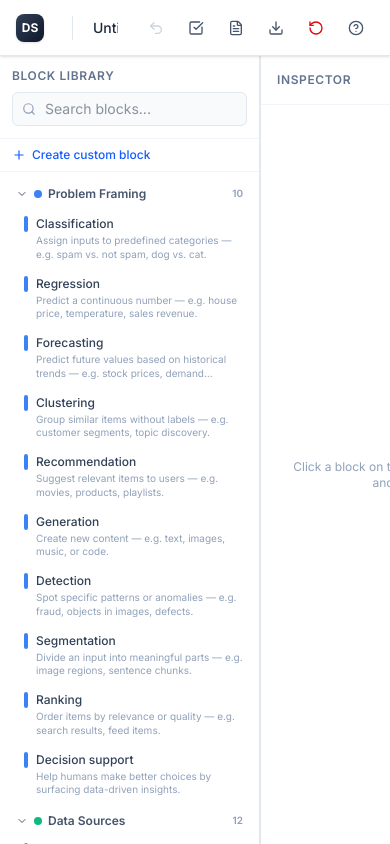
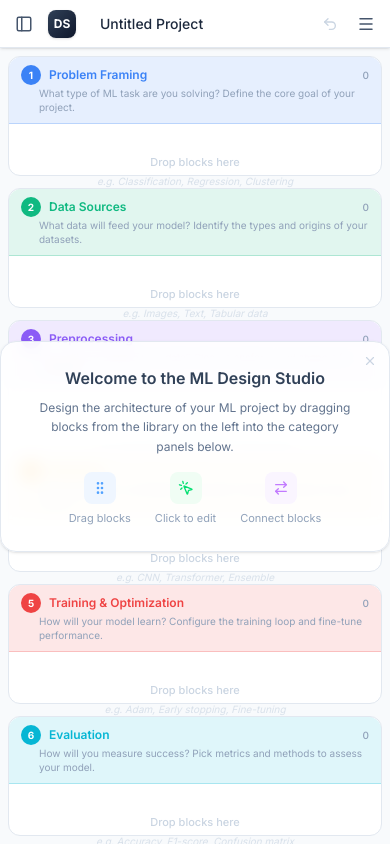
Before and after one commit to ludthor/ml-design-studio, a React (Vite) app: page / in a window 390 px wide. Built offline with nearby package versions, Linux system fonts and the light colour scheme.

Commit message:
Add mobile responsive layout (preserves desktop)

```diff
--- a/src/App.tsx
+++ b/src/App.tsx
@@ -3,6 +3,7 @@ import {
   DndContext,
   DragOverlay,
   PointerSensor,
+  TouchSensor,
   useSensor,
   useSensors,
   type DragStartEvent,
@@ -18,7 +19,8 @@ function AppInner() {
   const [activeLabel, setActiveLabel] = useState<string | null>(null);
 
   const sensors = useSensors(
-    useSensor(PointerSensor, { activationConstraint: { distance: 5 } })
+    useSensor(PointerSensor, { activationConstraint: { distance: 5 } }),
+    useSensor(TouchSensor, { activationConstraint: { distance: 10 } })
   );
 
   const handleDragStart = (event: DragStartEvent) => {
--- a/src/components/AppShell.tsx
+++ b/src/components/AppShell.tsx
@@ -17,14 +17,46 @@ export default function AppShell() {
       <TopBar />
 
       <div className="flex-1 flex overflow-hidden">
-        <SidebarLibrary />
+        {/* Desktop sidebar — always visible on md+ */}
+        <div className="hidden md:flex">
+          <SidebarLibrary />
+        </div>
+
+        {/* Mobile sidebar overlay */}
+        {state.ui.showMobileSidebar && (
+          <div className="md:hidden fixed inset-0 z-40 flex">
+            <div
+              className="absolute inset-0 bg-black/30"
+              onClick={() => dispatch({ type: 'TOGGLE_UI', key: 'showMobileSidebar', value: false })}
+            />
+            <div className="relative z-10 w-[280px] max-w-[80vw] h-full animate-slide-in-left">
+              <SidebarLibrary />
+            </div>
+          </div>
+        )}
 
         <div className="flex-1 flex flex-col overflow-hidden">
           <CategoryCanvas />
           <ValidationPanel />
         </div>
 
-        <InspectorPanel />
+        {/* Desktop inspector — always visible on lg+ */}
+        <div className="hidden lg:flex">
+          <InspectorPanel />
+        </div>
+
+        {/* Mobile/tablet inspector overlay */}
+        {state.ui.showMobileInspector && state.ui.selectedBlockId && (
+          <div className="lg:hidden fixed inset-0 z-40 flex items-end">
+            <div
+              className="absolute inset-0 bg-black/30"
+              onClick={() => dispatch({ type: 'TOGGLE_UI', key: 'showMobileInspector', value: false })}
+            />
+            <div className="relative z-10 w-full max-h-[70vh] animate-slide-in-bottom">
+              <InspectorPanel mobile />
+            </div>
+          </div>
+        )}
       </div>
 
       {/* Modals */}
--- a/src/components/CategoryCanvas.tsx
+++ b/src/components/CategoryCanvas.tsx
@@ -16,7 +16,7 @@ export default function CategoryCanvas() {
 
   return (
     <div
-      className="flex-1 overflow-auto p-4 bg-slate-50 relative flex flex-col"
+      className="flex-1 overflow-auto p-2 sm:p-4 bg-slate-50 relative flex flex-col"
       id="design-canvas"
       onClick={() => {
         dispatch({ type: 'SELECT_BLOCK', id: null });
@@ -65,7 +65,7 @@ export default function CategoryCanvas() {
         </div>
       )}
 
-      <div className="grid grid-cols-4 grid-rows-2 gap-3 min-w-[900px] flex-1 min-h-0">
+      <div className="grid grid-cols-1 sm:grid-cols-2 lg:grid-cols-4 lg:grid-rows-2 gap-3 flex-1 min-h-0">
         {CATEGORIES.map((cat) => (
           <CategoryPanel key={cat.id} category={cat} />
         ))}
--- a/src/components/CategoryPanel.tsx
+++ b/src/components/CategoryPanel.tsx
@@ -26,7 +26,7 @@ export default function CategoryPanel({ category }: { category: CategoryDef }) {
   return (
     <div
       ref={setNodeRef}
-      className={`flex flex-col rounded-xl border transition-all min-h-[180px] h-full ${
+      className={`flex flex-col rounded-xl border transition-all min-h-[120px] sm:min-h-[150px] lg:min-h-[180px] h-full ${
         isOver
           ? 'border-blue-300 bg-blue-50/50 shadow-inner'
           : 'border-slate-200 bg-white'
--- a/src/components/TopBar.tsx
+++ b/src/components/TopBar.tsx
@@ -6,18 +6,32 @@ import {
   FileText,
   CheckSquare,
   Undo2,
+  PanelLeft,
+  Menu,
+  X,
 } from 'lucide-react';
 import { CATEGORIES } from '../data/categories';
+import { useState } from 'react';
 
 export default function TopBar() {
   const { state, dispatch } = useProject();
   const { project, isDirty, lastSavedAt } = state;
+  const [mobileMenuOpen, setMobileMenuOpen] = useState(false);
 
   return (
-    <header className="h-14 bg-white border-b border-slate-200 flex items-center px-4 gap-3 shrink-0 shadow-sm z-20">
+    <header className="h-12 sm:h-14 bg-white border-b border-slate-200 flex items-center px-2 sm:px-4 gap-2 sm:gap-3 shrink-0 shadow-sm z-20">
+      {/* Mobile: Library toggle */}
+      <button
+        onClick={() => dispatch({ type: 'TOGGLE_UI', key: 'showMobileSidebar', value: !state.ui.showMobileSidebar })}
+        className="md:hidden flex items-center justify-center w-8 h-8 rounded-md text-slate-600 hover:bg-slate-100 cursor-pointer"
+        title="Block Library"
+      >
+        <PanelLeft size={18} />
+      </button>
+
       {/* App title */}
-      <div className="flex items-center gap-2 mr-4">
-        <div className="w-7 h-7 rounded-lg bg-gradient-to-br from-slate-700 to-slate-900 flex items-center justify-center shadow-sm">
+      <div className="flex items-center gap-2 mr-2 sm:mr-4">
+        <div className="w-7 h-7 rounded-lg bg-gradient-to-br from-slate-700 to-slate-900 flex items-center justify-center shadow-sm shrink-0">
           <span className="text-white font-bold text-xs">DS</span>
         </div>
         <div className="hidden lg:flex flex-col leading-tight">
@@ -33,8 +47,8 @@ export default function TopBar() {
         </div>
       </div>
 
-      {/* Divider */}
-      <div className="w-px h-6 bg-slate-200" />
+      {/* Divider — desktop only */}
+      <div className="w-px h-6 bg-slate-200 hidden sm:block" />
 
       {/* Project title — editable */}
       <input
@@ -56,11 +70,13 @@ export default function TopBar() {
         ) : null}
       </span>
 
-      {/* Progress indicator */}
-      <ProgressPill blocks={state.project.blocks} />
+      {/* Progress indicator — hidden on small mobile */}
+      <div className="hidden sm:block">
+        <ProgressPill blocks={state.project.blocks} />
+      </div>
 
-      {/* Actions */}
-      <div className="flex items-center gap-1">
+      {/* Desktop actions */}
+      <div className="hidden sm:flex items-center gap-1">
         <ToolbarBtn
           icon={<Undo2 size={16} />}
           label="Undo"
@@ -94,6 +110,34 @@ export default function TopBar() {
           label="Help"
           onClick={() => dispatch({ type: 'TOGGLE_UI', key: 'showHelp', value: true })}
         />
+      </div>
+
+      {/* Mobile: Undo (always visible) + overflow menu */}
+      <div className="flex sm:hidden items-center gap-0.5">
+        <ToolbarBtn
+          icon={<Undo2 size={16} />}
+          label="Undo"
+          onClick={() => dispatch({ type: 'UNDO' })}
+          disabled={state.undoStack.length === 0}
+        />
+        <div className="relative">
+          <button
+            onClick={() => setMobileMenuOpen(!mobileMenuOpen)}
+            className="flex items-center justify-center w-8 h-8 rounded-md text-slate-600 hover:bg-slate-100 cursor-pointer"
+          >
+            {mobileMenuOpen ? <X size={18} /> : <Menu size={18} />}
+          </button>
+          {mobileMenuOpen && (
+            <div className="absolute right-0 top-full mt-1 bg-white rounded-xl shadow-xl border border-slate-200 py-1 z-50 min-w-[160px] animate-slide-in-bottom">
+              <MobileMenuItem icon={<CheckSquare size={14} />} label="Checks" onClick={() => { dispatch({ type: 'TOGGLE_UI', key: 'showValidation' }); setMobileMenuOpen(false); }} />
+              <MobileMenuItem icon={<FileText size={14} />} label="Summary" onClick={() => { dispatch({ type: 'TOGGLE_UI', key: 'showSummary', value: true }); setMobileMenuOpen(false); }} />
+              <MobileMenuItem icon={<Download size={14} />} label="Export" onClick={() => { dispatch({ type: 'TOGGLE_UI', key: 'showExport', value: true }); setMobileMenuOpen(false); }} />
+              <MobileMenuItem icon={<HelpCircle size={14} />} label="Help" onClick={() => { dispatch({ type: 'TOGGLE_UI', key: 'showHelp', value: true }); setMobileMenuOpen(false); }} />
+              <div className="border-t border-slate-100 my-1" />
+              <MobileMenuItem icon={<RotateCcw size={14} />} label="Reset" onClick={() => { dispatch({ type: 'TOGGLE_UI', key: 'showResetConfirm', value: true }); setMobileMenuOpen(false); }} danger />
+            </div>
+          )}
+        </div>
       </div>
     </header>
   );
@@ -164,3 +208,27 @@ function ProgressPill({ blocks }: { blocks: { category: string }[] }) {
     </div>
   );
 }
+
+function MobileMenuItem({
+  icon,
+  label,
+  onClick,
+  danger,
+}: {
+  icon: React.ReactNode;
+  label: string;
+  onClick: () => void;
+  danger?: boolean;
+}) {
+  return (
+    <button
+      onClick={onClick}
+      className={`flex items-center gap-2.5 w-full px-4 py-2.5 text-xs font-medium cursor-pointer ${
+        danger ? 'text-red-600 hover:bg-red-50' : 'text-slate-600 hover:bg-slate-50'
+      }`}
+    >
+      {icon}
+      {label}
+    </button>
+  );
+}
--- a/src/context/ProjectContext.tsx
+++ b/src/context/ProjectContext.tsx
@@ -42,6 +42,8 @@ const defaultUI: UIState = {
   showSummary: false,
   showValidation: false,
   showResetConfirm: false,
+  showMobileSidebar: false,
+  showMobileInspector: false,
 };
 
 function loadFromStorage(): Project | null {
@@ -216,7 +218,14 @@ function reducer(state: AppState, action: Action): AppState {
       });
 
     case 'SELECT_BLOCK':
-      return { ...state, ui: { ...state.ui, selectedBlockId: action.id } };
+      return {
+        ...state,
+        ui: {
+          ...state.ui,
+          selectedBlockId: action.id,
+          showMobileInspector: action.id !== null ? true : state.ui.showMobileInspector,
+        },
+      };
 
     case 'SET_CONNECTION_SOURCE':
       return { ...state, ui: { ...state.ui, connectionSource: action.id } };
--- a/src/index.css
+++ b/src/index.css
@@ -62,6 +62,20 @@ body {
   transition: all 0.15s ease;
   position: absolute;
   z-index: 10;
+}
+/* On touch devices (no hover), always show anchors */
+@media (hover: none) {
+  .connection-anchor {
+    opacity: 1 !important;
+    width: 14px;
+    height: 14px;
+  }
+  .connection-anchor.right {
+    right: -7px;
+  }
+  .connection-anchor.left {
+    left: -7px;
+  }
 }
 .connection-anchor:hover,
 .connection-anchor.active {
@@ -165,3 +179,26 @@ body {
   from { opacity: 0; transform: translateX(-50%) translateY(4px); }
   to { opacity: 1; transform: translateX(-50%) translateY(0); }
 }
+
+/* Hide popover on touch devices — not useful without hover */
+@media (hover: none) {
+  .block-popover {
+    display: none !important;
+  }
+}
+
+/* Mobile drawer/sheet animations */
+.animate-slide-in-left {
+  animation: slideInLeft 0.2s ease;
+}
+.animate-slide-in-bottom {
+  animation: slideInBottom 0.25s ease;
+}
+@keyframes slideInLeft {
+  from { transform: translateX(-100%); }
+  to { transform: translateX(0); }
+}
+@keyframes slideInBottom {
+  from { transform: translateY(100%); opacity: 0; }
+  to { transform: translateY(0); opacity: 1; }
+}
--- a/src/types.ts
+++ b/src/types.ts
@@ -44,6 +44,8 @@ export interface UIState {
   showSummary: boolean;
   showValidation: boolean;
   showResetConfirm: boolean;
+  showMobileSidebar: boolean;
+  showMobileInspector: boolean;
 }
 
 export interface CategoryDef {
```
Also changed, not shown: src/components/InspectorPanel.tsx (+11 -3 lines).
